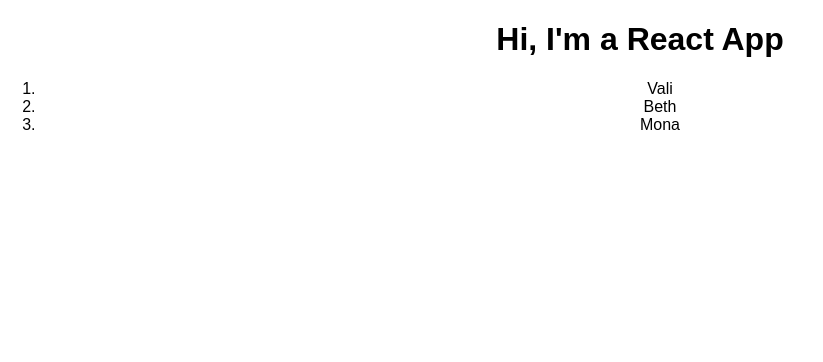
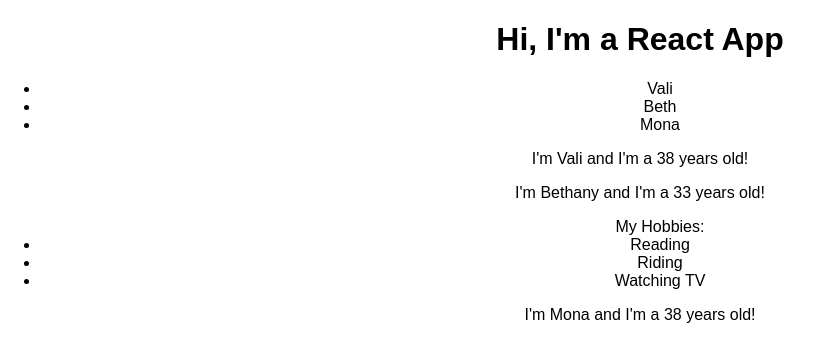
Before and after one commit to valimasca/React-Practice, a React (Create React App) app: page / in a window 1280 px wide. Shown: the top 362 px of the page, without its empty margins (0-823 px from the left). Built offline with nearby package versions, Linux system fonts and the light colour scheme.

Commit message:
first commit here

```diff
--- a/src/App.js
+++ b/src/App.js
@@ -1,17 +1,26 @@
 import React, { Component } from 'react';
-
 import './App.css';
+import Person from './Person/Person';
 
 class App extends Component {
   render() {
     return (
       <div className="App">
         <h1>Hi, I'm a React App</h1>
-        <ol>
+        <ul>
           <li>Vali</li>
           <li>Beth</li>
           <li>Mona</li>
-        </ol>
+        </ul>
+        <Person name="Vali" age="38" />
+        <Person name="Bethany" age="33">
+          <ul>My Hobbies:
+            <li>Reading</li>
+            <li>Riding</li>
+            <li>Watching TV</li>
+          </ul>
+        </Person>
+        <Person name="Mona" age="38" />
       </div>
     );
     // return React.createElement('div', null,
--- /dev/null
+++ b/src/Person/Person.js
@@ -0,0 +1,13 @@
+import React from 'react';
+
+
+const person = (props) => {
+    return (
+        <div>
+            <p>I'm {props.name} and I'm a {props.age} years old!</p>
+            <p>{props.children}</p>
+        </div>
+    )
+};
+
+export default person;
```
